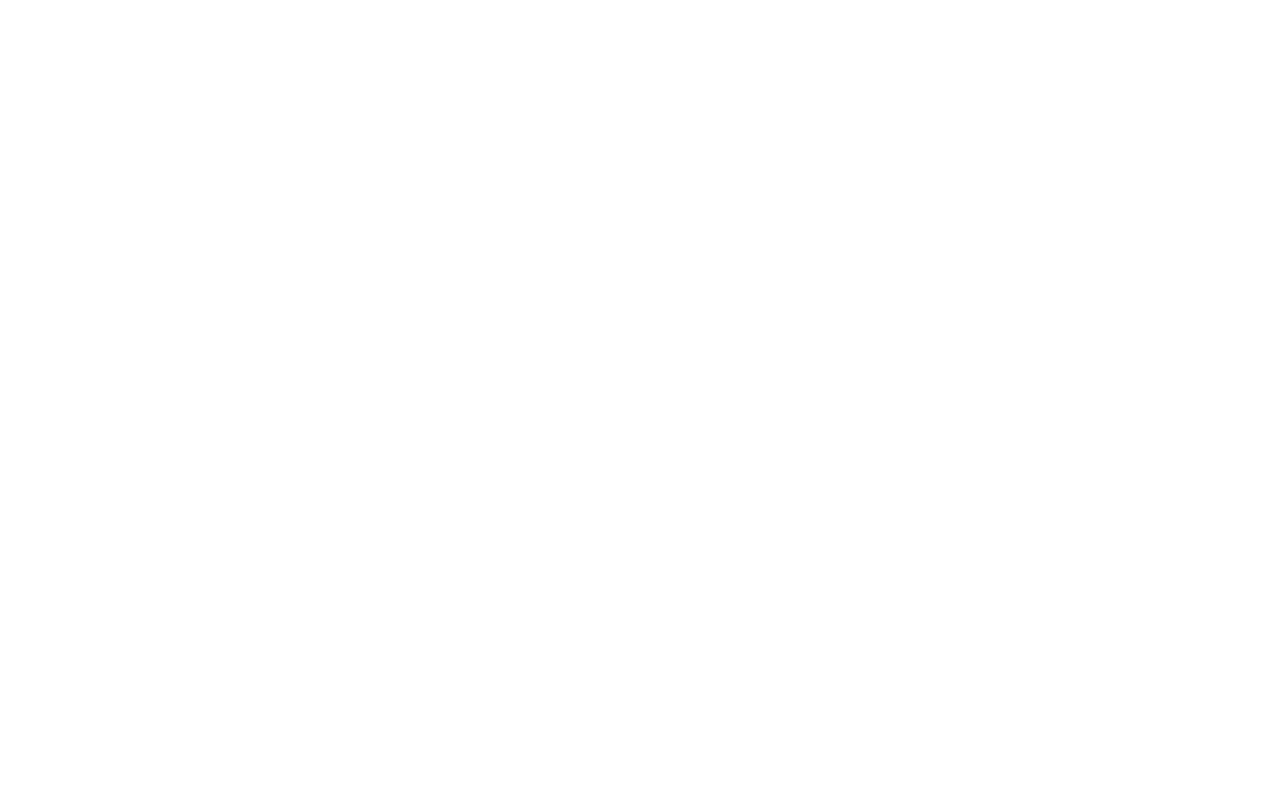
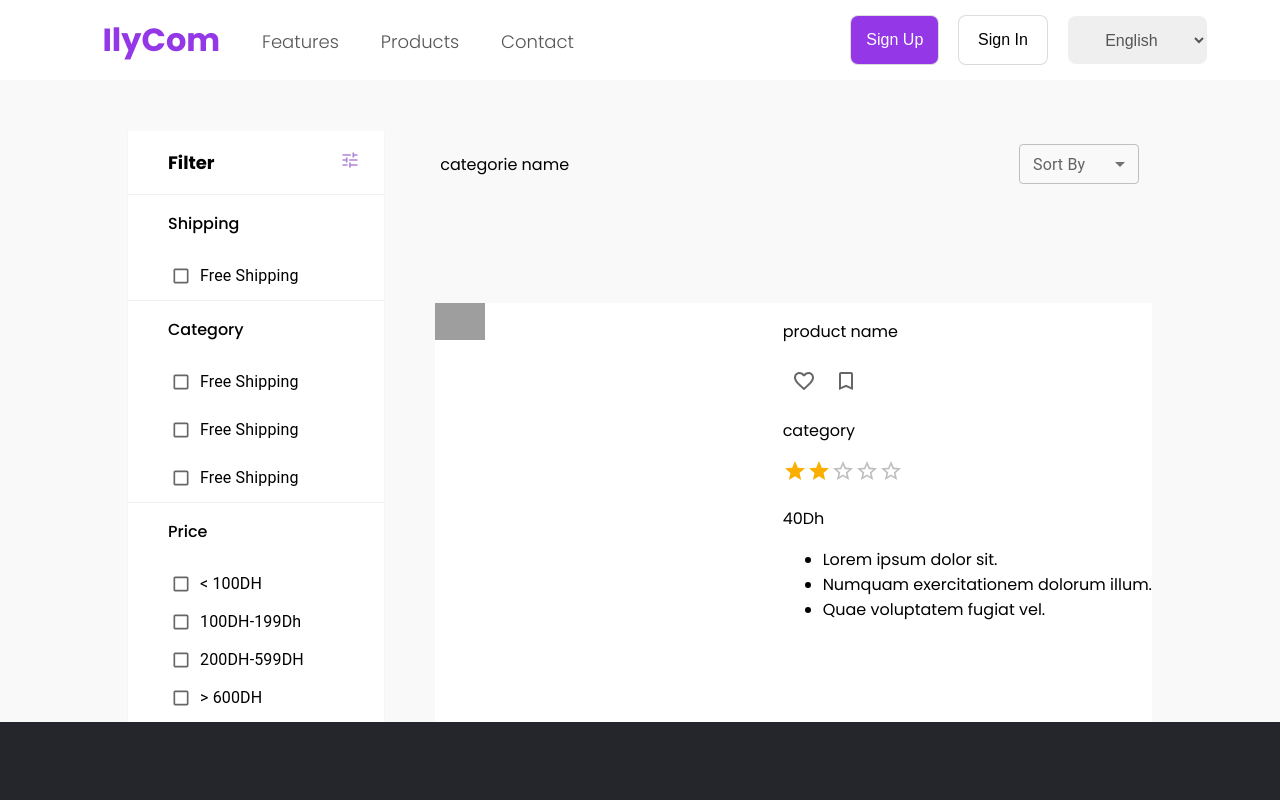
Before and after one commit to medilyassg/ONLINE-STORE-MERN, a React (Create React App) app in the folder frent-end/: page /Products in a window 1280 px wide. Before the commit this address had no page. Shown: the top 800 px of the page. Built offline with nearby package versions, Linux system fonts and the light colour scheme; grey boxes are pictures that could not be loaded.

Commit message:
products page

```diff
--- a/frent-end/package.json
+++ b/frent-end/package.json
@@ -3,6 +3,9 @@
   "version": "0.1.0",
   "private": true,
   "dependencies": {
+    "@emotion/react": "^11.10.5",
+    "@emotion/styled": "^11.10.5",
+    "@mui/material": "^5.11.9",
     "@testing-library/jest-dom": "^5.16.5",
     "@testing-library/react": "^13.4.0",
     "@testing-library/user-event": "^13.5.0",
--- a/frent-end/src/App.js
+++ b/frent-end/src/App.js
@@ -1,15 +1,16 @@
 import React from 'react';
 import { Route, Routes } from 'react-router-dom';
 import './App.css';
-import Features from './Features/Features';
-import ForgotPassword from './ForgotPassword/Forgotpassword';
-import HomePage from './HomePage/HomePage';
-import HomePageIndex from './HomePage/HomePageIndex';
-import SignIn from './SignIn/SignIn';
-import SignUp from './SignUp/SignUp';
-import Step1 from './SignUp/Steps/Step1';
-import Step2 from './SignUp/Steps/Step2';
-import Step3 from './SignUp/Steps/Step3';
+import Features from './Components/Features/Features';
+import ForgotPassword from './Components/ForgotPassword/Forgotpassword';
+import HomePage from './Components/HomePage/HomePage';
+import HomePageIndex from './Components/HomePage/HomePageIndex';
+import Products from './Components/Products/Products';
+import SignIn from './Components/SignIn/SignIn';
+import SignUp from './Components/SignUp/SignUp';
+import Step1 from './Components/SignUp/Steps/Step1';
+import Step2 from './Components/SignUp/Steps/Step2';
+import Step3 from './Components/SignUp/Steps/Step3';
 
 function App() {
   return (
@@ -18,6 +19,7 @@ function App() {
         <Route path='/' element={<HomePage />} >
           <Route index element={<HomePageIndex />} />
           <Route path='features' element={<Features />} />
+          <Route path='Products' element={<Products />} />
         </Route>
         <Route path='SignUp' element={<SignUp />} >
           <Route index element={<Step1 />} />
@@ -26,6 +28,7 @@ function App() {
         </Route>
         <Route path='SignIn' element={<SignIn />} />
         <Route path='/ForgotPassword' element={<ForgotPassword />} />
+
       </Routes>
 
       {/*  */}
--- /dev/null
+++ b/frent-end/src/Components/Products/Product.jsx
@@ -0,0 +1,37 @@
+import { Checkbox, Rating } from '@mui/material'
+import FavoriteBorder from '@mui/icons-material/FavoriteBorder';
+import Favorite from '@mui/icons-material/Favorite';
+import BookmarkBorderIcon from '@mui/icons-material/BookmarkBorder';
+import BookmarkIcon from '@mui/icons-material/Bookmark';
+import React from 'react'
+import style from './Products.module.css'
+export default function Product() {
+  return (
+    <div className={style.product}>
+        <div>
+            <img src={require('../Images/home.jpg')} alt="" />
+        </div>
+        <div>
+            <div>
+                <p>product name </p>
+                <div>
+                <Checkbox  icon={<FavoriteBorder />} checkedIcon={<Favorite />} />
+                <Checkbox
+
+                icon={<BookmarkBorderIcon />}
+                checkedIcon={<BookmarkIcon />}
+                />
+                </div>
+            </div>
+            <p>category</p>
+            <Rating name="read-only" value="2" readOnly />
+            <p>40Dh</p>
+            <ul>
+                <li>Lorem ipsum dolor sit.</li>
+                <li>Numquam exercitationem dolorum illum.</li>
+                <li>Quae voluptatem fugiat vel.</li>
+            </ul>
+        </div>
+    </div>
+  )
+}
--- /dev/null
+++ b/frent-end/src/Components/Products/Products.jsx
@@ -0,0 +1,85 @@
+import React from 'react'
+import style from './Products.module.css'
+// import {VscListFilter} from 'react-icons/vsc'
+import Checkbox from '@mui/material/Checkbox';
+import { FormControl, FormControlLabel, FormGroup, InputLabel } from '@mui/material';
+import { MdTune } from 'react-icons/md';
+import Select from '@mui/material/Select';
+import MenuItem from '@mui/material/MenuItem';
+import Product from './Product';
+
+
+export default function Products() {
+  return (
+    <React.Fragment     >
+        <div className={style.parent}>
+        <div className={style.content}>
+                <div className={style.filterZone}>
+                    <div>
+                        <p>Filter</p>
+                        <button><MdTune className={style.filtericon}/></button>
+                    </div>
+                    <div>
+                        <p>Shipping</p>
+                        <FormGroup className={style.formgroupe}>
+                            <FormControlLabel className={style.formlabel} control={<Checkbox color='secondary' size='small'/>} label="Free Shipping" />
+                        </FormGroup>
+                    </div>
+                    <div>
+                        <p>Category</p>
+                        <FormGroup className={style.formgroupe}>
+                            <FormControlLabel control={<Checkbox color='secondary'size='small' />} label="Free Shipping" />
+                        </FormGroup>
+                        <FormGroup className={style.formgroupe}>
+                            <FormControlLabel control={<Checkbox color='secondary' size='small'/>} label="Free Shipping" />
+                        </FormGroup>
+                        <FormGroup className={style.formgroupe}>
+                            <FormControlLabel control={<Checkbox color='secondary' size='small' />} label="Free Shipping" />
+                        </FormGroup>
+                    </div>
+                    <div>
+                        <p>Price</p>
+                        <FormGroup className={style.formgroupe}>
+                            <FormControlLabel control={<Checkbox color='secondary'size='small' />} label="< 100DH" />
+
+                            <FormControlLabel control={<Checkbox color='secondary'size='small' />} label="100DH-199Dh" />
+
+                            <FormControlLabel control={<Checkbox color='secondary' size='small'/>} label="200DH-599DH" />
+
+                            <FormControlLabel control={<Checkbox color='secondary'size='small' />} label="> 600DH" />
+                        </FormGroup>
+                    </div>
+                </div>
+                <div className={style.list}>
+                    <div className={style.sort}>
+                        <p>categorie name</p>
+                    <FormControl sx={{ m: 1, minWidth: 120 }} size="small">
+                        <InputLabel id="demo-select-small" color='secondary'>Sort By</InputLabel>
+                        <Select
+                            labelId="demo-select-small"
+                            id="demo-select-small"
+                            // value={age}
+                            label="Age"
+                            // onChange={handleChange}
+                            color='secondary'
+                        >
+                            <MenuItem value="">
+                            <em>None</em>
+                            </MenuItem>
+                            <MenuItem value={10}>Best matches</MenuItem>
+                            <MenuItem value={20}>Orders</MenuItem>
+                            <MenuItem value={30}>Price</MenuItem>
+                        </Select>
+                    </FormControl>
+                    </div>
+                    <Product />
+                </div>
+
+
+            </div>
+        </div>
+
+
+    </React.Fragment>
+  )
+}
--- /dev/null
+++ b/frent-end/src/Components/Products/Products.module.css
@@ -0,0 +1,95 @@
+.parent{
+    background-color: #f9f9f9;
+    width: 100%;
+    height: 100%;
+    display: flex;
+}
+.content{
+    width: 80%;
+    margin: auto;
+    display:flex;
+    gap: 5%;
+}
+.filterZone{
+    display: flex;
+    flex-direction: column;
+    width: 25%;
+    margin-top: 5%;
+    background-color: white;
+    box-shadow: rgba(0, 0, 0, 0.05) 0px 1px 2px 0px;
+    position: sticky;
+    top: 0;
+}
+.filterZone>div{
+    padding-left: 40px;
+    border-top: 1px solid rgb(240, 240, 240);
+}
+.filterZone>div:first-of-type{
+    border-top: none;
+    display: flex;
+    justify-content: space-between;
+    align-items: center;
+}
+.filterZone>div:first-of-type p {
+    font-size: large;
+    font-weight: bolder;
+}
+.filterZone>div>p{
+    font-size: medium;
+    font-weight: 500;
+}
+.filterZone button{
+    background-color: none;
+    border: none;
+    outline: none;
+    cursor: pointer;
+    width: 30px;
+    background-color: white;
+    color: rgb(174, 133, 213);
+    margin-right: 20px;
+    border-radius: 20px;
+    font-size: large;
+    font-weight: bold;
+
+}
+.filtericon{
+    font-size: 20px;
+    margin-right: 20px;
+}
+.filterZone button:active{
+    color: rgb(80, 0, 155);
+}
+.formgroupe{
+    gap: 0px;
+    padding: 5px;
+}
+.formlabel{
+    font-size: small;
+}
+
+.list{
+    width: 70%;
+    display:grid;
+    grid-template-columns: repeat(1,1fr);
+    gap: 20px;
+    margin-top: 5%;
+}
+
+.sort {
+    display:flex;
+    justify-content: space-between;
+    padding: 5px;
+
+}
+.product{
+    display:flex;
+    width: 100%;
+    background-color: white;
+    justify-content: space-between;
+}
+.product>div:first-of-type{
+    width: 30%;
+}
+.product>div img{
+    width: 50px;
+}
```
Also changed, not shown: 2 other files (tests, documents, lock files or other folders).
